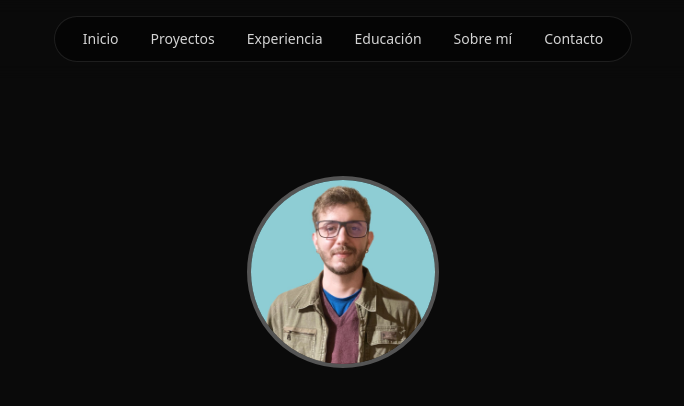
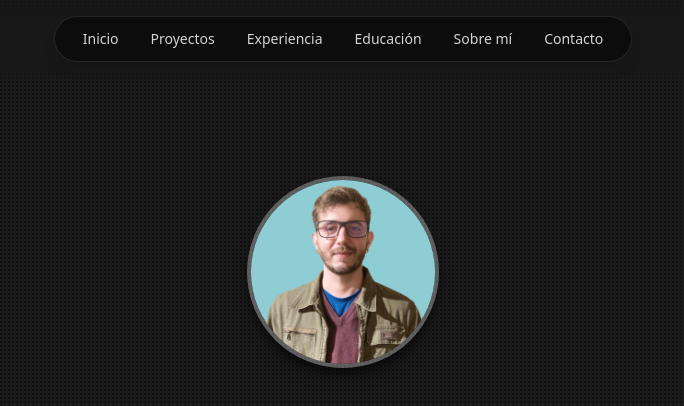
Before and after one commit to enriquito11/portfolio-react, a React (Vite) app: page / in a window 1280 px wide. Shown: the top 406 px of the page, without its empty margins (297-981 px from the left). Built offline with nearby package versions, Linux system fonts and the light colour scheme.

Commit message:
Add dark textured background and refine styles

```diff
--- a/src/App.jsx
+++ b/src/App.jsx
@@ -9,7 +9,7 @@ import Footer from './components/Footer'
 
 function App() {
   return (
-    <div className="bg-neutral-950 text-white selection:bg-yellow-400 selection:text-black">
+    <div className="bg-neutral-950 bg-texture-dark text-white selection:bg-yellow-400 selection:text-black">
       <div className="absolute top-0 z-[-2] h-full min-h-screen w-full bg-[radial-gradient(ellipse_80%_80%_at_50%_-20%,rgba(120,119,198,0.3),rgba(255,255,255,0))]"></div>
 
       <Header />
--- a/src/components/Contact.jsx
+++ b/src/components/Contact.jsx
@@ -13,7 +13,7 @@ export default function Contact() {
             <a
               href="mailto:enriquilo@gmail.com"
               className="bg-white text-neutral-900 font-semibold rounded-full
-                         inline-flex items-center gap-x-2
+                         inline-flex items-center gap-x-2 shadow-lg
                          py-2 px-6
                          transition
                          hover:scale-105"
--- a/src/components/Header.jsx
+++ b/src/components/Header.jsx
@@ -12,7 +12,7 @@ export default function Header() {
 
   return (
     <header className="fixed top-0 left-0 w-full flex justify-center p-4 z-10 backdrop-blur-sm">
-      <nav className="hidden md:flex bg-black/50 border border-white/10 rounded-full px-3 py-2">
+      <nav className="hidden md:flex bg-black/50 border border-white/10 rounded-full px-3 py-2 shadow-lg">
         {navLinks.map((link) => (
           <a
             key={link.title}
--- a/src/components/Hero.jsx
+++ b/src/components/Hero.jsx
@@ -8,7 +8,7 @@ export default function Hero() {
 
 
       <img
-        className="rounded-full size-48 mx-auto mb-8 border-4 border-white/30"
+        className="rounded-full size-48 mx-auto mb-8 border-4 border-white/30 shadow-lg shadow-black/60"
         src="/images/enri-torres.jpeg"
         alt="Foto de Enri Torres"
       />
--- a/src/index.css
+++ b/src/index.css
@@ -3,3 +3,12 @@
 html {
   scroll-behavior: smooth;
 }
+
+@layer utilities {
+  .bg-texture-dark {
+    background-color: #0f0f0f;
+    background-image: repeating-linear-gradient(45deg, rgba(255,255,255,0.05) 0, rgba(255,255,255,0.05) 2px, transparent 2px, transparent 4px),
+      repeating-linear-gradient(-45deg, rgba(255,255,255,0.05) 0, rgba(255,255,255,0.05) 2px, transparent 2px, transparent 4px);
+    background-size: 4px 4px;
+  }
+}
```
